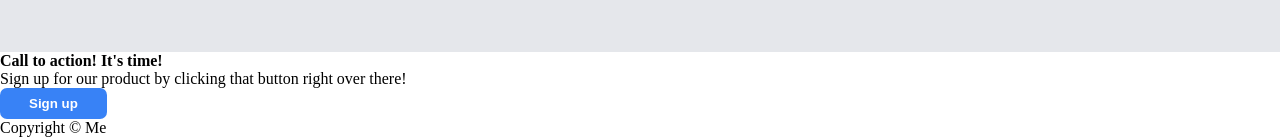
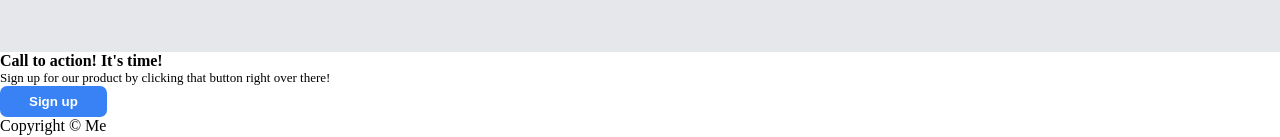
Before and after one commit to primovere/landing-page, a plain HTML site: page index.html in a window 1280 px wide. Shown: the part 1359-1496 px from the top of the page. Drawn offline with Linux system fonts and the light colour scheme.

Commit message:
Add a class to the element and make the font small

```diff
--- a/index.html
+++ b/index.html
@@ -55,7 +55,7 @@
 
     <div class="section-4">
       <div class="call">Call to action! It's time!</div>
-      <div>Sign up for our product by clicking that button right over there!</div>
+      <div class="product">Sign up for our product by clicking that button right over there!</div>
       <button>Sign up</button>
     </div>
 
--- a/style.css
+++ b/style.css
@@ -122,3 +122,7 @@ body {
 .call {
   font-weight: bold;
 }
+
+.product {
+  font-size: small;
+}
```
